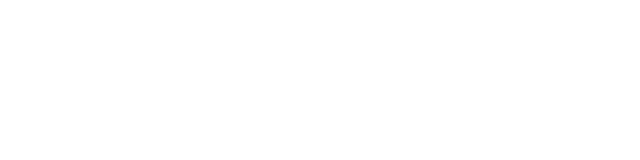
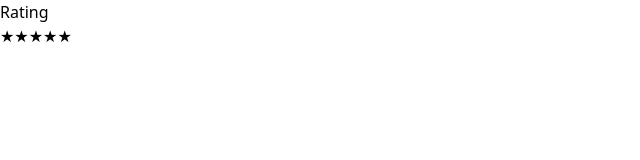
Before and after one commit to marlonmionb/virtual-book-shelf, a React (Vite) app: page / in a window 1280 px wide. Shown: the top 160 px of the page, without its empty margins (0-640 px from the left). Built offline with nearby package versions, Linux system fonts and the light colour scheme.

Commit message:
Added the h2 tag to handle rating text

```diff
--- a/src/App.tsx
+++ b/src/App.tsx
@@ -1,8 +1,11 @@
 import { Fragment } from "react/jsx-runtime";
+import Rating from "./components/Rating/Rating";
 
 function App() {
+
   return (
     <Fragment>
+        <Rating />
     </Fragment>
   );
 }
--- a/src/components/Rating/Rating.tsx
+++ b/src/components/Rating/Rating.tsx
@@ -17,6 +17,8 @@
   };
 
   return (
+    <div>
+      <h2 className="font-semibold ml-2 text-xl">Rating</h2>
       <div className="flex ml-1 space-x-1">
         {[...Array(totalStars)].map((_, index) => {
           const ratingValue = index + 1;
@@ -35,6 +37,7 @@
           );
         })}
       </div>
+    </div>
   );
 };
 
```
Lines whose indentation alone changed are shown as unchanged.
